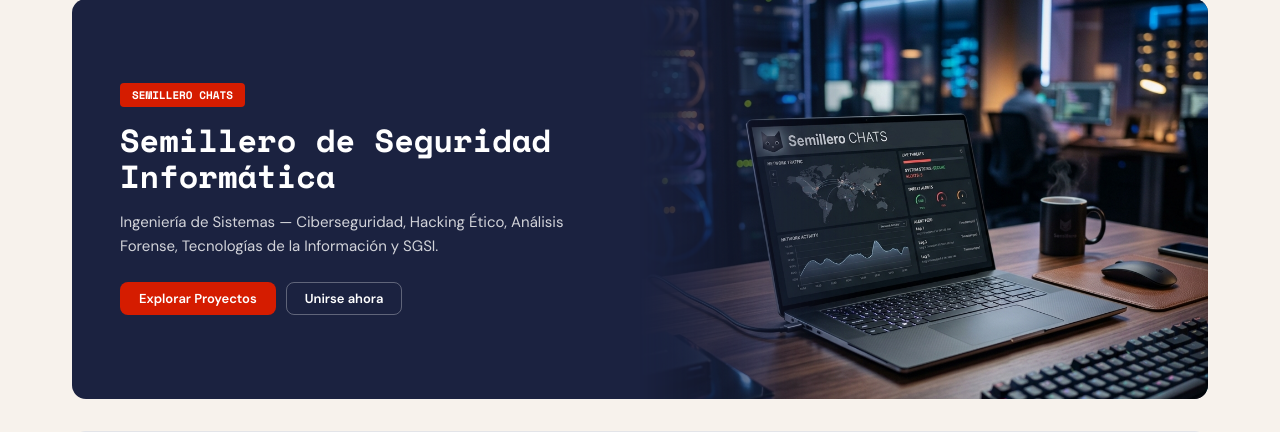
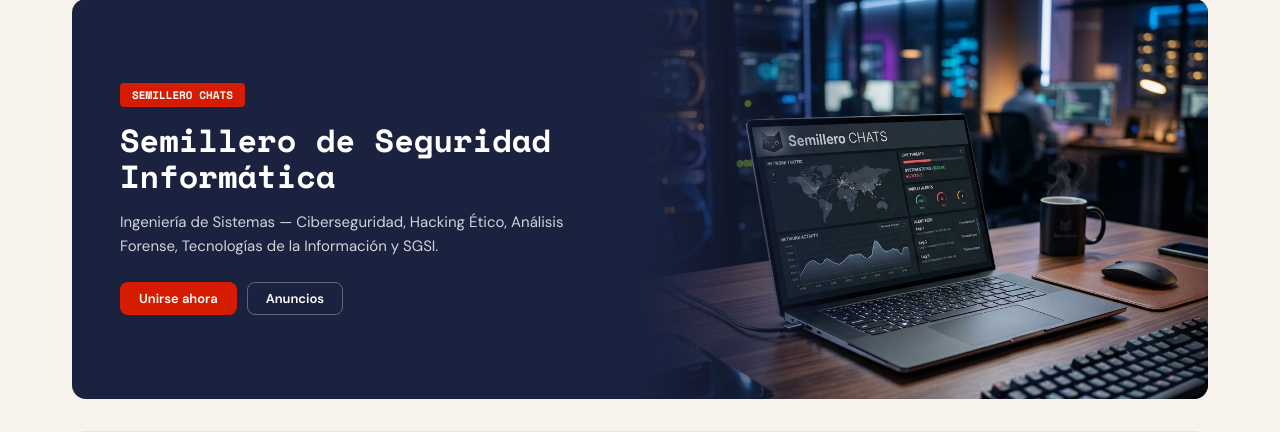
Before and after one commit to ing-fabiansuarez/plataforma-cibersegurida, a Django app: page / in a window 1280 px wide. Shown: the part 192-624 px from the top of the page. Run offline with Django 5.2, Linux system fonts and the light colour scheme.

Commit message:
Ultimos ajustes?

```diff
--- a/templates/main/index.html
+++ b/templates/main/index.html
@@ -11,8 +11,8 @@
         <p style="color: white;">Ingeniería de Sistemas — Ciberseguridad, Hacking Ético, Análisis Forense, Tecnologías
             de la Información y SGSI.</p>
         <div style="margin-top: 1.5rem; display: flex; gap: 10px;">
-            <a href="#" class="btn btn-primary">Explorar Proyectos</a>
-            <a href="#" class="btn btn-ghost">Unirse ahora</a>
+            <a href="{% url 'login' %}" class="btn btn-primary">Unirse ahora</a>
+            <a style="color: white;" href="{% url 'announcements_list' %}" class="btn btn-ghost">Anuncios</a>
         </div>
     </div>
 </div>
```
